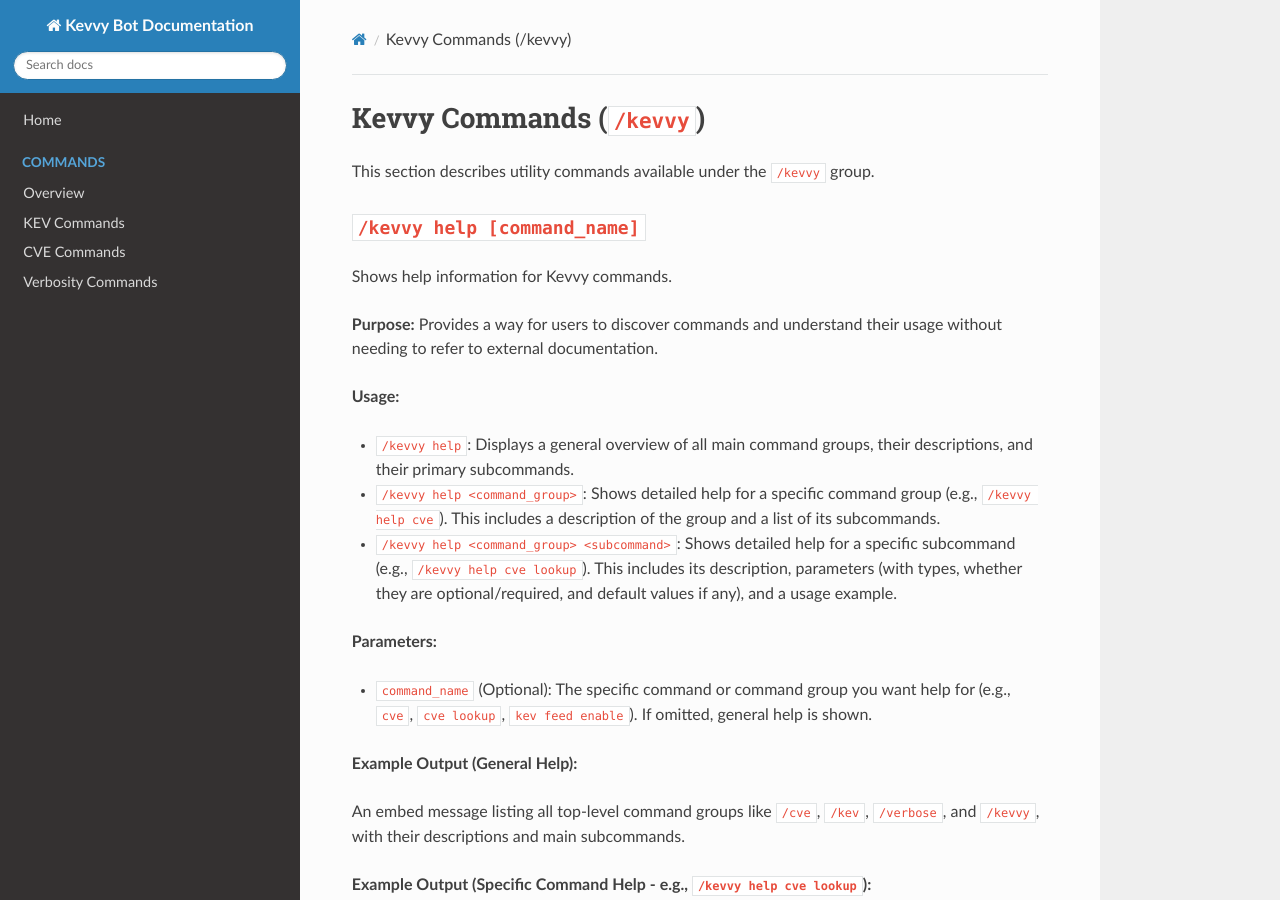
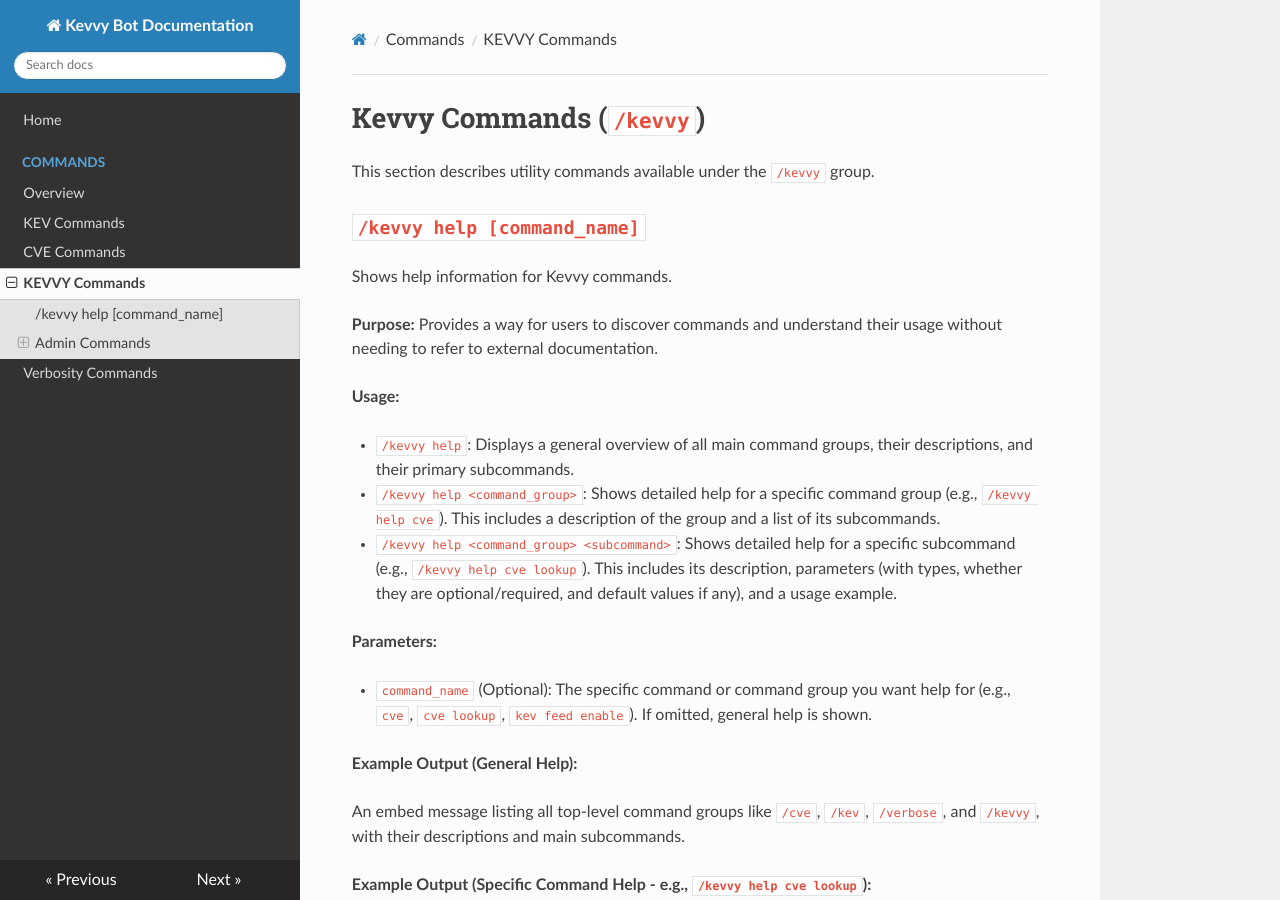
Before and after one commit to mauvehed/kevvy, an MkDocs documentation site: the page built from docs/commands/kevvy.md, in a window 1280 px wide and 900 px high. Built offline with MkDocs 1.6.1, drawn with Linux system fonts in a browser that asks for light colours; nearby versions of some CDN libraries.

Commit message:
docs: Add KEVVY Commands section to documentation
- Included a new entry for KEVVY Commands in the mkdocs.yml navigation structure, linking to the commands/kevvy.md documentation file.

```diff
--- a/mkdocs.yml
+++ b/mkdocs.yml
@@ -8,4 +8,5 @@ nav:
     - Overview: commands/index.md # Assumes you have a docs/commands/index.md
     - KEV Commands: commands/kev.md
     - CVE Commands: commands/cve.md
+    - KEVVY Commands: commands/kevvy.md
     - Verbosity Commands: commands/verbose.md
```
